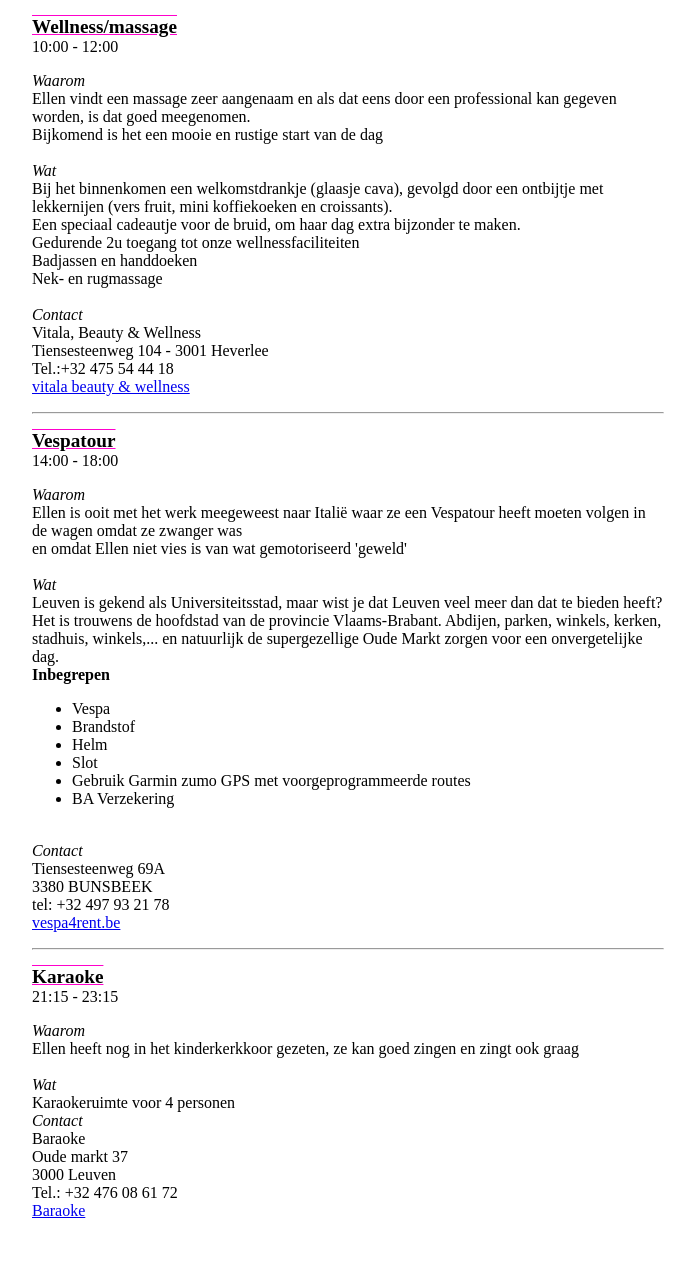
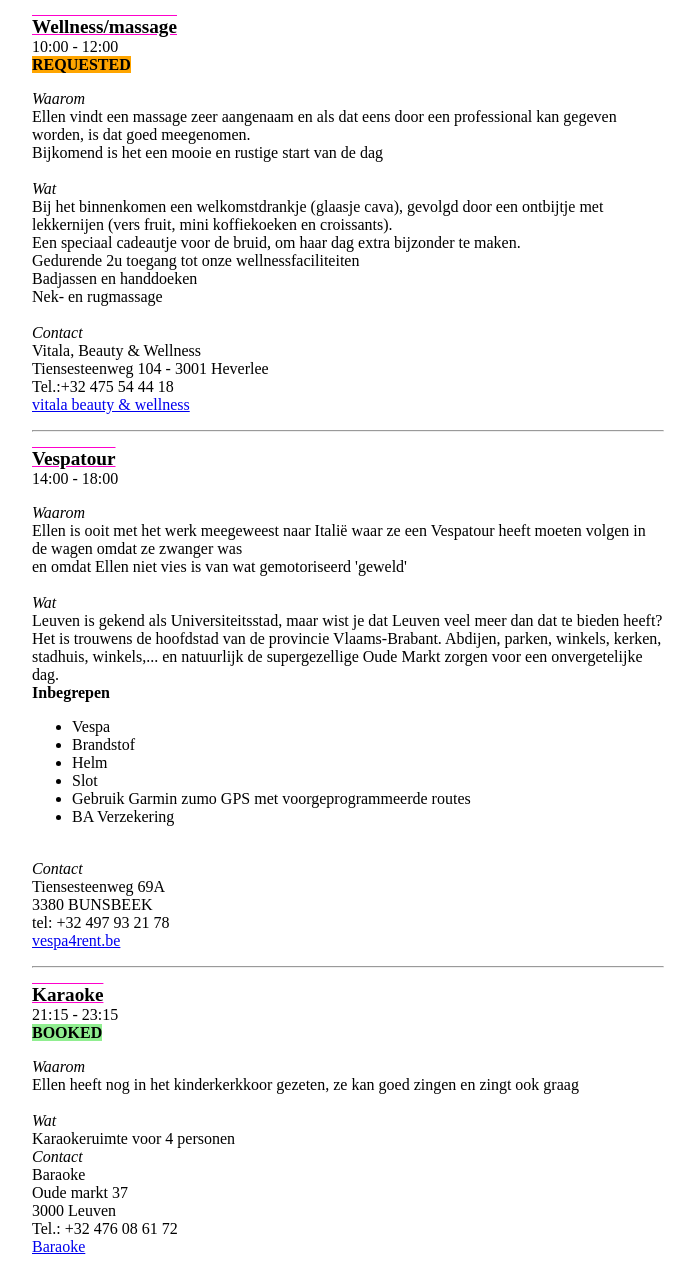
Before and after one commit to ellenenjeroengaantrouwen/ellenenjeroengaantrouwen.github.io, a plain HTML site: page ellensvrijgezellen.html in a window 1280 px wide. Shown: the whole page, without its empty margins (292-987 px from the left). Before the commit the page ends 1236 px from the top, so only its background shows below. Drawn offline with Linux system fonts and the light colour scheme.

Commit message:
updated status

```diff
--- a/ellensvrijgezellen.html
+++ b/ellensvrijgezellen.html
@@ -21,6 +21,16 @@
         font-style: italic;
       }
 
+      .booked {
+        font-weight: bold;
+        background-color: lightgreen;
+      }
+
+      .requested {
+        font-weight: bold;
+        background-color: orange;
+      }
+
     </style>
   </head>
 
@@ -30,6 +40,7 @@
       <p>
         <span class="title">Wellness/massage</span>
         <br />10:00 - 12:00
+        <br /><span class="requested">REQUESTED</span>
         <div>
           <span class="subtitle">Waarom</span>
             <br />Ellen vindt een massage zeer aangenaam en als dat eens door een professional kan gegeven worden, is dat goed meegenomen.
@@ -98,7 +109,9 @@
 <hr />
       <p>
         <span class="title">Karaoke</span> <br />
-        21:15 - 23:15
+
+        21:15 - 23:15<br />
+        <span class=booked>BOOKED</span>
         <div>
           <span class="subtitle">Waarom</span>
           <br />Ellen heeft nog in het kinderkerkkoor gezeten, ze kan goed zingen en zingt ook graag
```
